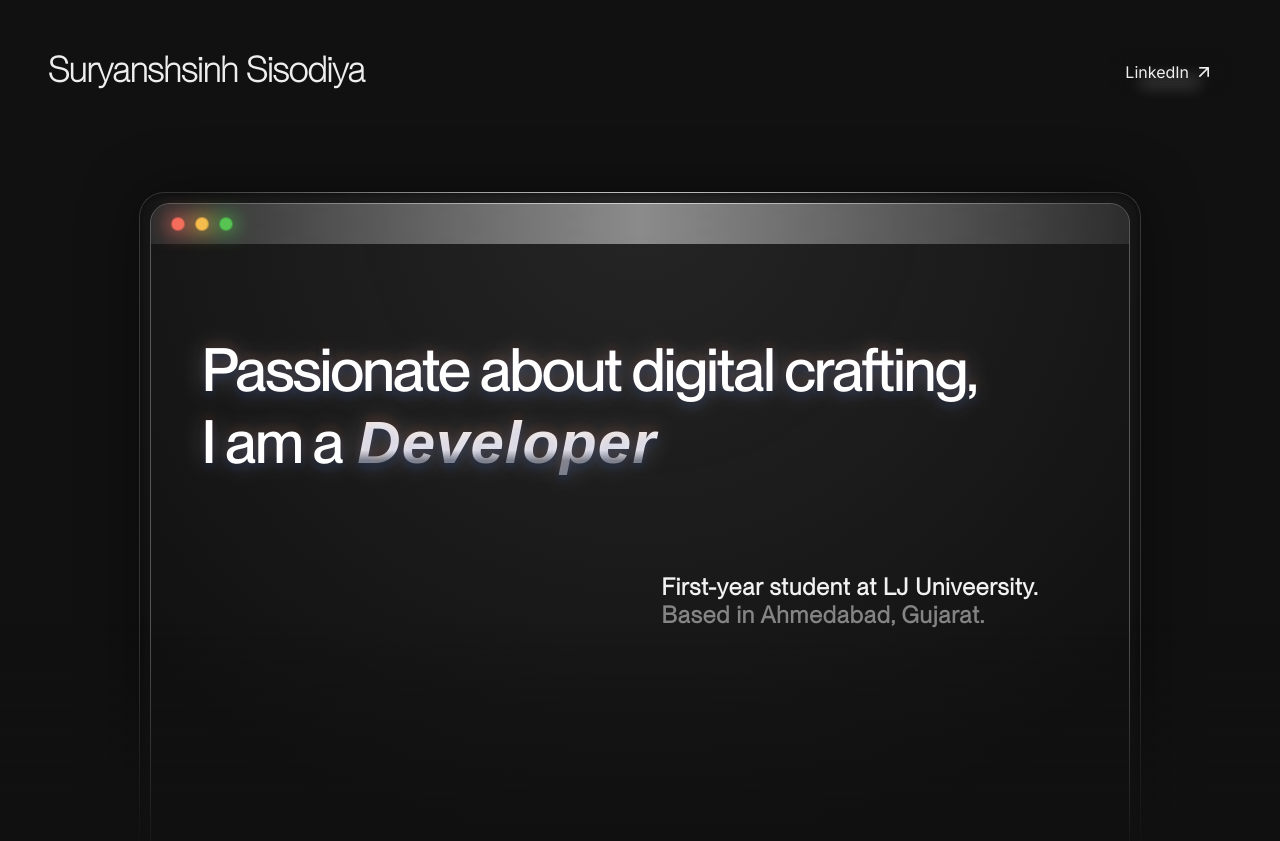
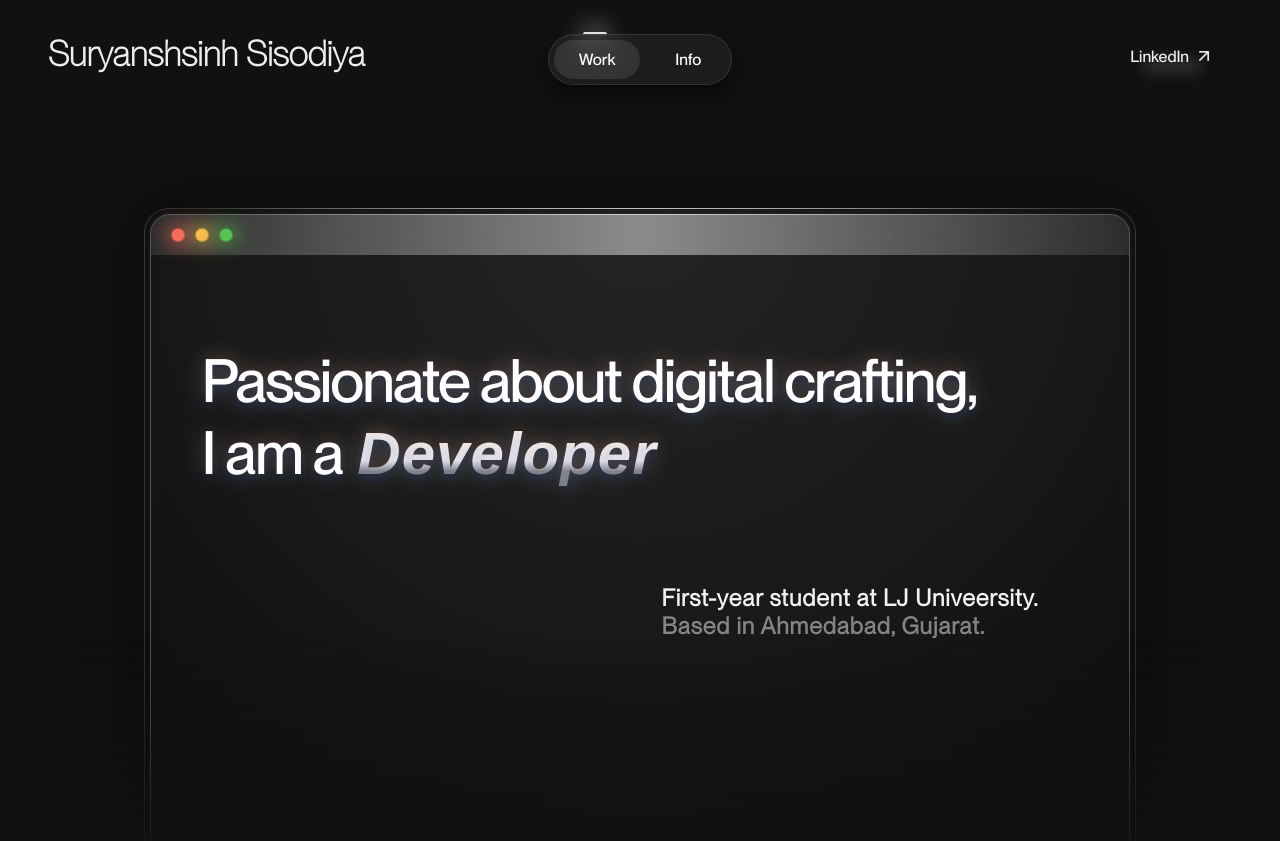
Before and after one commit to suryanshsinh/Suryanshsinh, a React (Vite) app: page / in a window 1280 px wide. Shown: the top 841 px of the page. Built offline with nearby package versions, Linux system fonts and the light colour scheme; a web font is replaced by a local one.

Commit message:
better-nav

```diff
--- a/src/App.jsx
+++ b/src/App.jsx
@@ -4,9 +4,11 @@ import Window from "./components/Window"
 import ProjectCard from "./components/ProjectCard"
 
 export default function App() {
+    const [workPage, setWorkPage] = React.useState(true);
+
     return (
         <div className="app"><div className="glare-top"></div>
-            <Navbar />
+            <Navbar workPage={workPage} setWorkPage={setWorkPage}/>
             <main>
                 <Window />
                 <div className="fade-out"></div>
--- a/src/components/Navbar.jsx
+++ b/src/components/Navbar.jsx
@@ -2,7 +2,7 @@ import React from "react";
 import linkImage from "../assets/link.png";
 import './navbar.css';
 
-export default function Navbar() {
+export default function Navbar({workPage, setWorkPage}) {
     const links = [
         {link: 'https://linkedin/in/suryanshsinh', text: 'LinkedIn', external: true},
     ]
@@ -20,9 +20,18 @@ export default function Navbar() {
 
     return (
         <nav>
-            <h1 className="logo">Suryanshsinh <span>Sisodiya</span></h1>
-            <div className="links">
-                {linkItems}
+            <div className="nav">
+                <h1 className="logo">Suryanshsinh Sisodiya</h1>
+                <div className="page-menu">
+                    <div className="nav-glow" style={{marginLeft: workPage ? '35px' : 'auto', marginRight: workPage ? 'auto' : '33px'}}></div>
+                    <div className="page-buttons">
+                        <div className="page-button work" onClick={() => setWorkPage(true)} style={{background: workPage ? "rgba(242, 242, 242, 0.1)" : "none"}}>Work</div>
+                        <div className="page-button info" onClick={() => setWorkPage(false)} style={{background: workPage ? "none" : "rgba(242, 242, 242, 0.1)"}}>Info</div>
+                    </div>
+                </div>
+                <div className="links">
+                    {linkItems}
+                </div>
             </div>
         </nav>
     )
--- a/src/components/navbar.css
+++ b/src/components/navbar.css
@@ -1,11 +1,59 @@
+.nav {
+    display: flex;
+    justify-content: space-between;
+    align-items: center;
+    flex: 1;
+    align-items: flex-start;
+    padding: 2rem 3rem 0;
+}
+
 .logo {
     font-family: "Neue Montreal Thin", sans-serif !important;
     font-size: 35px;
     color: #eee;
+    flex: 1;
+}
+
+.page-buttons {
+    display: flex;
+    gap: 10px;
+    width: auto;
+    padding: 5px;
+    display: flex;
+    justify-content: center;
+    align-self: center;
+    border-radius: 40px;
+    backdrop-filter: blur(15px);
+    border: 1px solid rgba(242, 242, 242, .1);
+    background-color: rgba(242, 242, 242, .05);
+    box-shadow: 0 10px 20px rgba(0, 0, 0, .5);
+}
+
+.page-button {
+    background: rgba(242, 242, 242, 0.1);
+    color: white;
+    /* width: 80px; */
+    padding: 10px 25px;
+    text-align: center;
+    border-radius: 20px;
+    cursor: pointer;
+}
+
+.nav-glow {
+    width: 24px;
+    height: 2px;
+    background-color: #f2f2f2;
+    border-radius: 2px 2px 0 0;
+    margin-left: 33px;
+    margin-right: auto;
+    box-shadow: 0 2px 25px 2px #fff;
 }
 
 .links {
     display: flex;
+    flex: 1;
+    display: flex;
+    justify-content: flex-end;
 }
 
 .link {
--- a/src/components/window.css
+++ b/src/components/window.css
@@ -20,7 +20,7 @@
     height: 100%;
     border: 1px solid rgba(242, 242, 242, .3);
     border: 1px solid rgba(242, 242, 242, .3);
-    margin: 10px;
+    margin: 5px;
 }
 
 .window .title-bar {
--- a/src/fonts.css
+++ b/src/fonts.css
@@ -11,18 +11,8 @@
 }
 
 @font-face {
-    font-family: "Neue Montreal Light";
-    src:url('./assets/fonts/PPNeueMontreal-Italic.otf'), format('opentype');
-}
-
-@font-face {
     font-family: "Neue Montreal Medium";
     src:url('./assets/fonts/PPNeueMontreal-Medium.otf'), format('opentype');
-}
-
-@font-face {
-    font-family: "Neue Montreal SemiBold";
-    src:url('./assets/fonts/PPNeueMontreal-SemiBold.otf'), format('opentype');
 }
 
 @font-face {
--- a/src/index.css
+++ b/src/index.css
@@ -6,7 +6,7 @@
 }
 
 body {
-  font-family: "Inter", sans-serif;
+  font-family: "Neue Montreal Medium";
   background-color: #111;
   overflow-x: hidden;
 }
@@ -17,12 +17,15 @@ body {
 }
 
 nav {
+  position: fixed;
+  top: 0;
+  left: 0;
+  right: 0;
+  width: 100%;
   display: flex;
   justify-content: space-between;
-  align-items: flex-start;
-  padding: 3rem 3rem;
-  background-color: #111;
-  /* background-color: #444; */
+  align-items: center;
+  z-index: 2;
 }
 
 main {
@@ -30,6 +33,7 @@ main {
   display: flex;
   flex-direction: column;
   align-items: center;
+  margin-top: 10rem;
 }
 
 section {
@@ -81,11 +85,8 @@ section {
 }
 
 ::-webkit-scrollbar {
-  width: 1px;
+  width: 10px;
 }
 ::-webkit-scrollbar-thumb {
-  background: #333;
+  background: #222;
 }
-::-webkit-scrollbar:hover {
-  width: 10px;
-}
```
